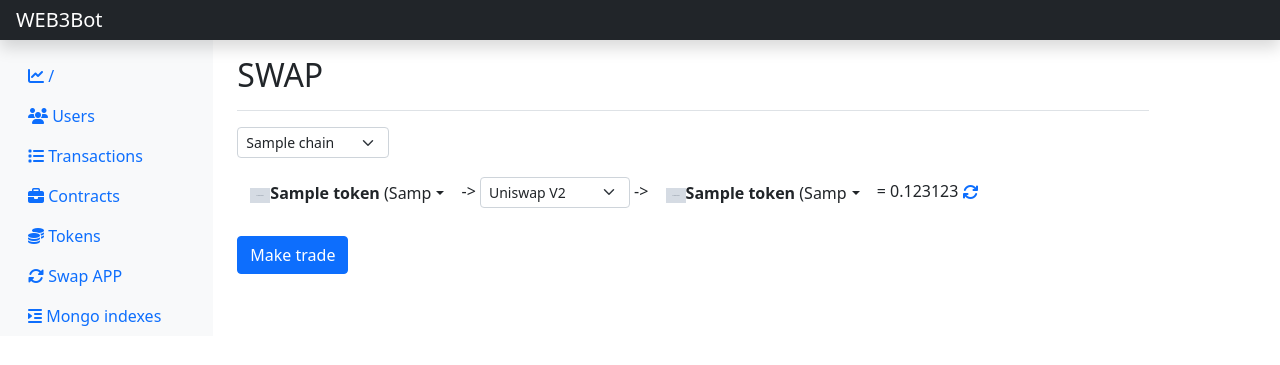
After one commit to makeev/web3_bot, a Python web app: template src/project/templates/swap.html in a window 1280 px wide. The commit adds this page. Shown: the top 365 px of the page. Run offline with Jinja, Linux system fonts and the light colour scheme; the template is opened without the code that fills it: most values are stand-ins (such as "Sample title", 1, 10 or a date in 2020); grey boxes marked "Sample" are stand-in pictures; some libraries are stand-ins or nearby versions.

Commit message:
WIP: swap app

```diff
--- a/src/project/models/chain.py
+++ b/src/project/models/chain.py
@@ -53,3 +53,9 @@ CHAINS = {
         _web3=None
     ),
 }
+
+
+class ChainMixin:
+    @property
+    def chain(self) -> Chain:
+        return CHAINS.get(self.chain_id)
--- a/src/project/models/token.py
+++ b/src/project/models/token.py
@@ -1,6 +1,7 @@
 from umongo import Document, fields
 
 from app import get_app
+from project.models import ChainMixin
 from utils.common import add_timestamp
 
 app = get_app()
@@ -8,7 +9,7 @@ app = get_app()
 
 @app.ctx.umongo.register
 @add_timestamp
-class Token(Document):
+class Token(ChainMixin, Document):
     name = fields.StrField()
     address = fields.StrField()
     symbol = fields.StrField()
--- a/src/project/templates/base.html
+++ b/src/project/templates/base.html
@@ -81,6 +81,12 @@
                             </a>
                         </li>
                         <li class="nav-item">
+                            <a class="nav-link active" aria-current="page" href="{{ url_for("admin.swap") }}">
+                                <span class="fas fa-sync-alt"></span>
+                                Swap APP
+                            </a>
+                        </li>
+                        <li class="nav-item">
                             <a class="nav-link active" aria-current="page" href="{{ url_for("admin.indexes") }}">
                                 <span class="fas fa-indent"></span>
                                 Mongo indexes
--- /dev/null
+++ b/src/project/templates/swap.html
@@ -0,0 +1,74 @@
+{% extends 'base.html' %}
+
+{% block main %}
+    <link rel="stylesheet"
+          href="https://cdn.jsdelivr.net/npm/bootstrap-select@1.14.0-beta3/dist/css/bootstrap-select.min.css">
+
+
+    <div class="d-flex justify-content-between flex-wrap flex-md-nowrap align-items-center pt-3 pb-2 mb-3 border-bottom">
+        <h1 class="h2">SWAP</h1>
+    </div>
+
+    <div class="col-md-12">
+        <form method="post">
+            <div class="col-2 mb-3">
+                <select name="chain_id" id="chain_id" class="form-select form-select-sm">
+                    {% for _, chain in chains.items() %}
+                        <option
+                                value="{{ chain.chain_id }}"
+                                data-url="{{ url_for("admin.swap_in_chain", chain_id=chain.chain_id) }}"
+                                {{ 'selected' if chain_id == chain.chain_id }}>{{ chain.name }}</option>
+                    {% endfor %}
+
+                </select>
+            </div>
+            <div class="col-12">
+
+                <select name="token0" id="token0" class="token-select" data-live-search="true">
+                    {% for token in tokens %}
+                        <option
+                            data-content="<img src='{{ token.logo_uri }}' width='20' /><b>{{ token.name }}</b> ({{ token.chain.name }})" value="{{ token.address }}"
+                            data-tokens="{{ token.address }},{{ token.symbol }},{{ token.symbol }}"
+                            {{ 'selected' if token.symbol == 'WETH' }}
+                        >{{ token.name }}
+                        </option>
+                    {% endfor %}
+                </select>
+                ->
+                <select name="dex" id="dex" class="form-select form-select-sm" style="width: 150px; display: inline-block">
+                    <option value="uniswap_v2" selected>Uniswap V2</option>
+                    <option value="uniswap_v3">Uniswap V3</option>
+                </select>
+                ->
+                <select name="token1" id="token1" class="token-select" data-live-search="true">
+                    {% for token in tokens %}
+                        <option
+                                data-content="<img src='{{ token.logo_uri }}' width='20' /><b>{{ token.name }}</b> ({{ token.chain.name }})" value="{{ token.address }}"
+                                data-tokens="{{ token.address }},{{ token.symbol }},{{ token.symbol }}"
+                                {{ 'selected' if token.symbol == 'DAI' }}
+                        >{{ token.name }}
+                        </option>
+                    {% endfor %}
+                </select>
+                =
+                <span id="result">0.123123</span>
+                <a href="#" title="refresh" id="refresh_btn"><i class="fas fa-sync"></i></a>
+                <br><br>
+                <input type="submit" value="Make trade" class="btn btn-primary">
+            </div>
+        </form>
+    </div>
+
+    <script>
+        $(document).ready(function () {
+            $.fn.selectpicker.Constructor.BootstrapVersion = '5';
+            $('.token-select').selectpicker();
+
+            $('#chain_id').on('change', function(e) {
+                window.location.href = $(this).find(':selected').data('url')
+            })
+        });
+    </script>
+
+    <script src="https://cdn.jsdelivr.net/npm/bootstrap-select@1.14.0-beta3/dist/js/bootstrap-select.min.js"></script>
+{% endblock %}
--- a/src/project/templates/tokens.html
+++ b/src/project/templates/tokens.html
@@ -12,6 +12,7 @@
             {% for obj in objects %}
             <tr>
                 <td><a href="https://etherscan.io/address/{{ obj.address }}" target="_blank">{{ obj.symbol }}</a></td>
+                <td>{{ obj.address }}</td>
                 <td>{{ obj.decimals }}</td>
                 <td>{{ obj.name }}</td>
                 <td>{{ '<i class="fas fa-check" style="color: green"></i>' if obj.is_active else '<i class="fas fa-times" style="color: red"></i>' }}</td>
--- a/src/project/views/__init__.py
+++ b/src/project/views/__init__.py
@@ -5,3 +5,4 @@ from .transactions import *
 from .contracts import *
 from .tokens import *
 from .indexes import *
+from .swap import *
--- a/src/project/views/tokens.py
+++ b/src/project/views/tokens.py
@@ -7,4 +7,4 @@ app = get_app()
 
 @jinja.template("tokens.html")
 async def list_tokens_view(request):
-    return await get_pagination_context_for(Token, request, limit=100, sort=[("symbol", 1)])
+    return await get_pagination_context_for(Token, request, limit=1000, sort=[("symbol", 1)])
--- a/src/urls.py
+++ b/src/urls.py
@@ -38,4 +38,8 @@ admin.add_route(views.delete_index_view, "/indexes/<model_name>/<index_name>", m
 admin.add_route(views.create_index_view, "/indexes/<model_name>", methods=["POST"])
 admin.add_route(views.ensure_indexes_view, "/indexes/ensure/<model_name>", methods=["POST"])
 
+# swap
+admin.add_route(views.swap_view, "/swap", methods=["GET"], name="swap")
+admin.add_route(views.swap_view, "/swap/<chain_id>", methods=["GET"], name="swap_in_chain")
+
 app.blueprint(admin)
```
Also changed, not shown: src/project/models/contract.py (+2 -6 lines), src/project/views/swap.py (added, +17 -0 lines).
